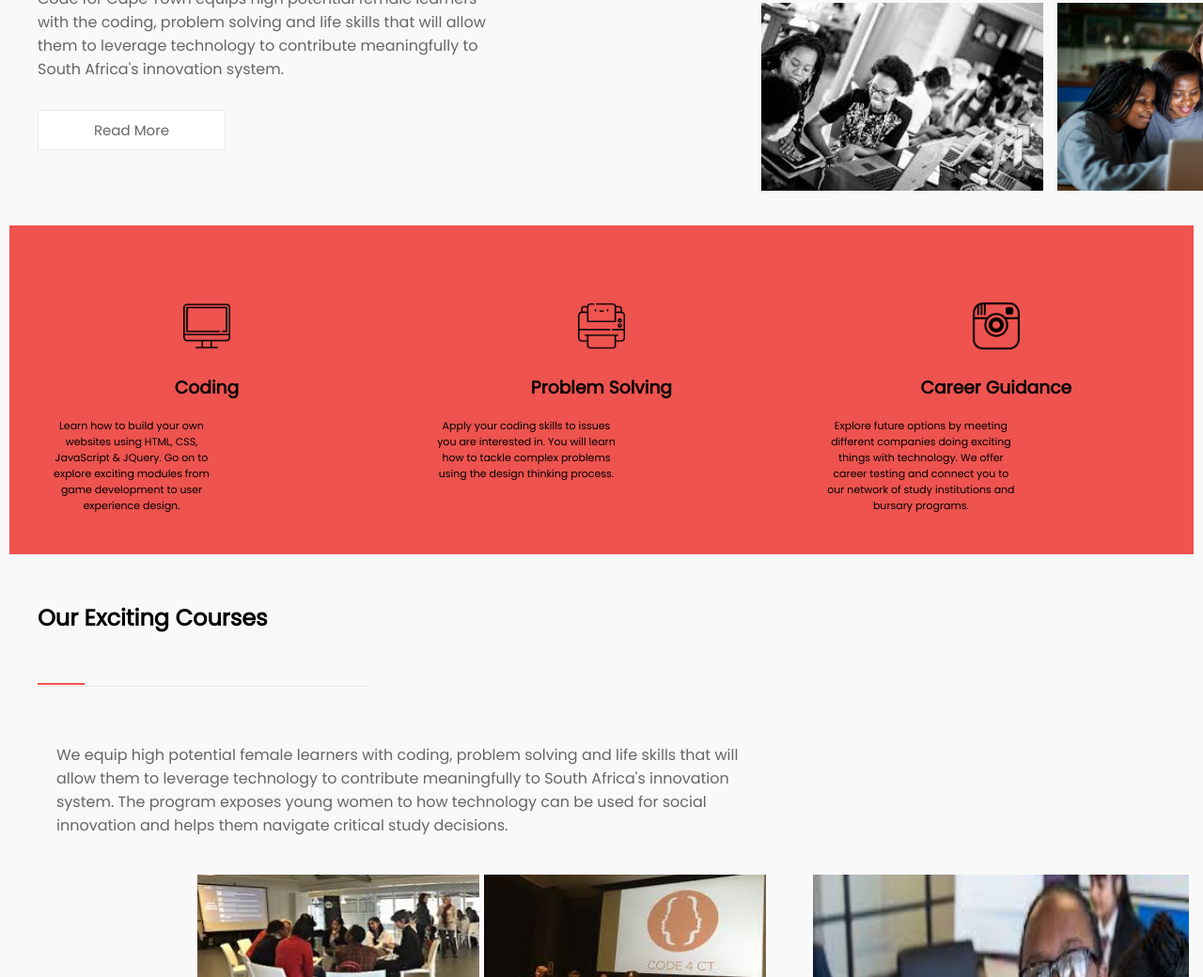
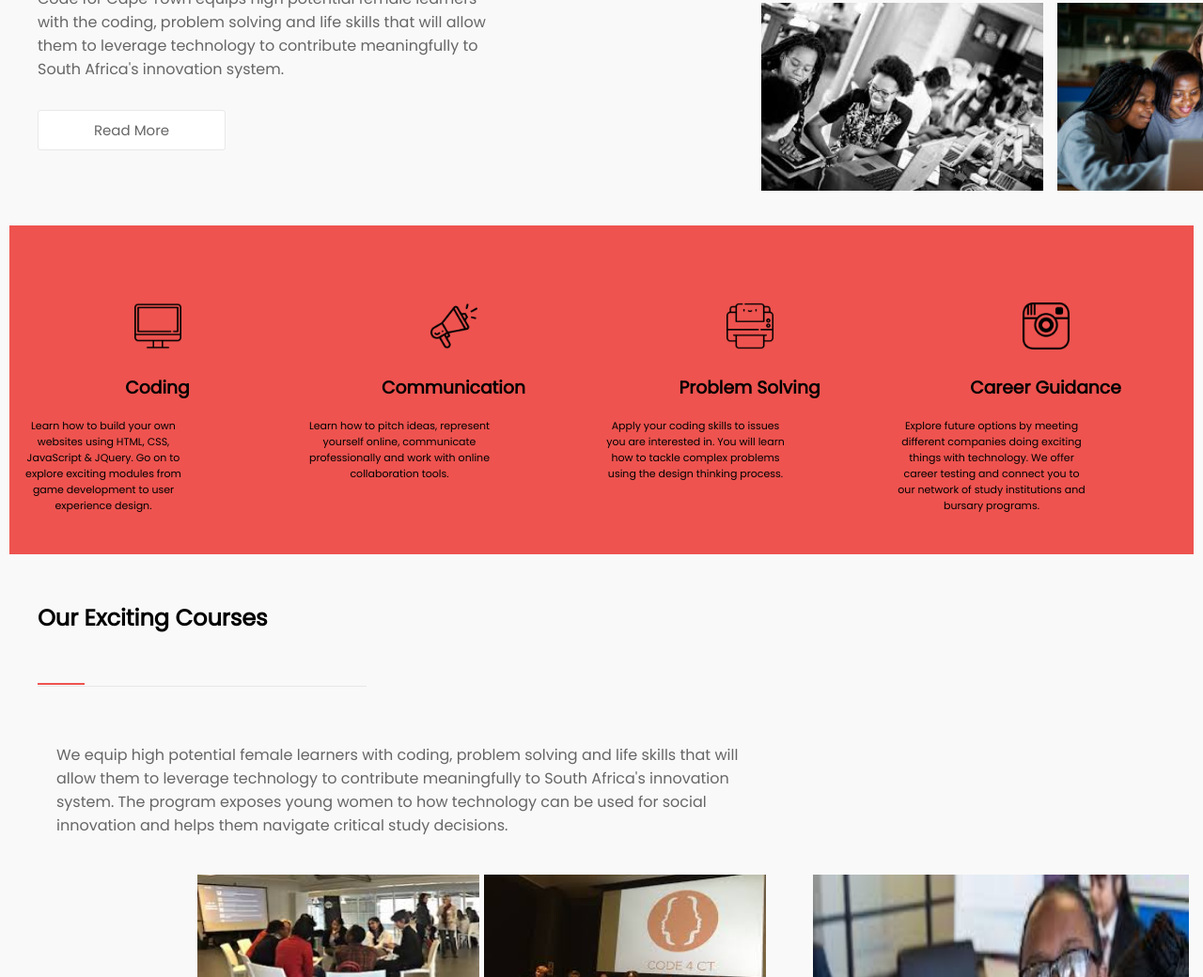
Before and after one commit to NuhaaKoert23/Code4CT_Project3, a plain HTML site: page index.html in a window 1280 px wide. Shown: the part 944-1984 px from the top of the page at 94% size. Drawn offline with Linux system fonts and the light colour scheme; files whose address does not match are found by name.

Commit message:
add communication to the coding, problem solving and career guidance block

```diff
--- a/index.html
+++ b/index.html
@@ -101,12 +101,21 @@
                 <img src="./images/desktop.png" alt="">
             </div>
 
-            <div>
+
                 <h3>Coding</h3>
                 <p>
                     Learn how to build your own websites using HTML, CSS, JavaScript & JQuery. Go on to explore exciting modules from game development to user experience design.
                 </p>
+
+        </div>
+
+        <div class="communication">
+            <div class="cpcIcon">
+                <img src="./images/promotion.png" alt="">
             </div>
+
+            <h3>Communication</h3>
+            <p>Learn how to pitch ideas, represent yourself online, communicate professionally and work with online collaboration tools.</p>
         </div>
 
         <div class="problem_solving">
--- a/sass/partials/_base.scss
+++ b/sass/partials/_base.scss
@@ -60,7 +60,6 @@ h4 {
     width: 200px ;
     padding: 0;
     margin-top: 10px;
-    margin-left: 30px;
 }
 
 // our exciting courses section
--- a/sass/partials/_layout.scss
+++ b/sass/partials/_layout.scss
@@ -84,7 +84,7 @@ nav a:hover {
 // layout of the Coding, Problem solving and Career guidance block
 .coding_problemsolving_careerguidance {
     display: grid;
-    grid-template-columns: 33.33% 33.33% 33.33%;
+    grid-template-columns: repeat(4,1fr);
     background-color: $hover-color;
     height: 350px;
     align-items: center;
```
Also changed, not shown: CSS/styles.css, images/promotion.png (added), 1 other file.
